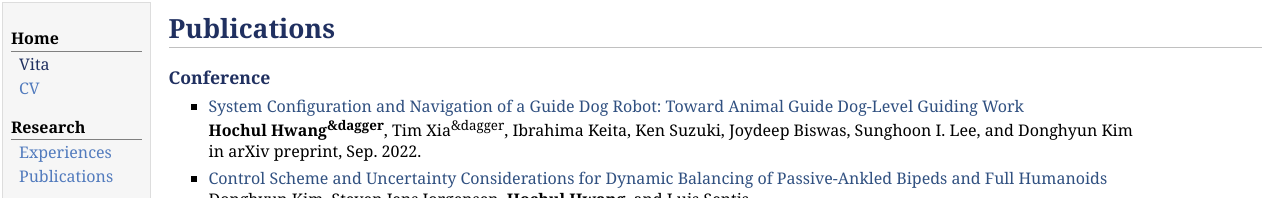
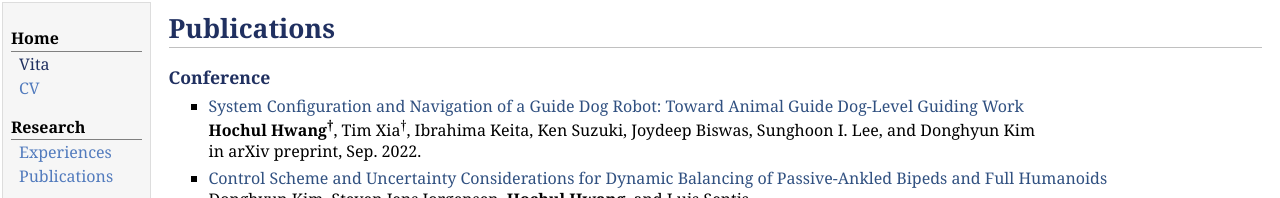
Before and after one commit to hchlhwang/hchlhwang.wepage.bk, a plain HTML site: page publications.html in a window 1280 px wide. Shown: the top 198 px of the page. Drawn offline with Linux system fonts and the light colour scheme.

Commit message:
update publication

```diff
--- a/publications.html
+++ b/publications.html
@@ -30,7 +30,7 @@
 <h3>Conference</h3>
 <ul>
 <li><p><a href="https://arxiv.org/abs/2210.13368">System Configuration and Navigation of a Guide Dog Robot: Toward Animal Guide Dog-Level Guiding Work</a><br />
-  <b>Hochul Hwang<sup>&dagger</sup></b>, Tim Xia<sup>&dagger</sup>, Ibrahima Keita, Ken Suzuki, Joydeep Biswas, Sunghoon I. Lee, and Donghyun Kim<br />
+  <b>Hochul Hwang<sup>&#8224</sup></b>, Tim Xia<sup>&#8224</sup>, Ibrahima Keita, Ken Suzuki, Joydeep Biswas, Sunghoon I. Lee, and Donghyun Kim<br />
 in arXiv preprint, Sep. 2022.</p>
 </li>
 <li><p><a href="https://ieeexplore.ieee.org/abstract/document/8624915">Control Scheme and Uncertainty Considerations for Dynamic Balancing of Passive-Ankled Bipeds and Full Humanoids</a><br />
```
